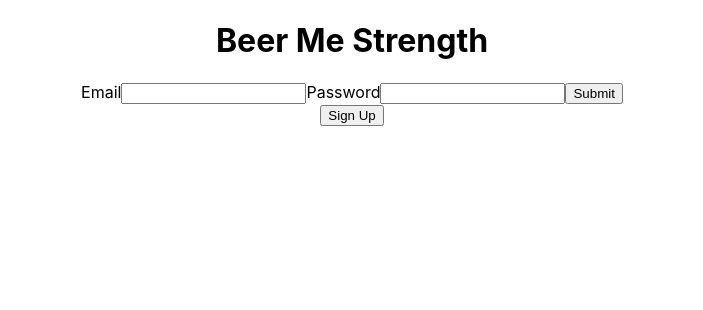
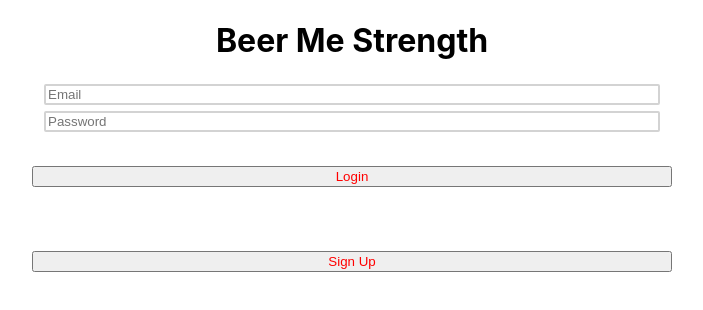
Before and after one commit to wjacobs71086/BeerMeStrength, a React (Create React App) app: page / in a window 1280 px wide. Shown: the top 310 px of the page, without its empty margins (288-991 px from the left). Built offline with nearby package versions, Linux system fonts and the light colour scheme.

Commit message:
adding some styles and CSS

```diff
--- a/src/App.css
+++ b/src/App.css
@@ -1,42 +1,13 @@
+:root {
+  --main-color:black;
+}
+
 .App {
   text-align: center;
+  width: 100vw;
+  height: 100vh;
+  display: flexbox;
 }
-
-.App-logo {
-  height: 40vmin;
-  pointer-events: none;
+.title {
+  color: var(--main-color);
 }
-
-@media (prefers-reduced-motion: no-preference) {
-  .App-logo {
-    animation: App-logo-spin infinite 20s linear;
-  }
-}
-
-.App-header {
-  background-color: #282c34;
-  min-height: 100vh;
-  display: flex;
-  flex-direction: column;
-  align-items: center;
-  justify-content: center;
-  font-size: calc(10px + 2vmin);
-  color: white;
-}
-
-.App-link {
-  color: #61dafb;
-}
-
-@keyframes App-logo-spin {
-  from {
-    transform: rotate(0deg);
-  }
-  to {
-    transform: rotate(360deg);
-  }
-}
-
-#shit:hover {
-  size: '4'
-}
--- a/src/App.js
+++ b/src/App.js
@@ -10,7 +10,7 @@ function App() {
 
   return (
     <div className="App">
-      <h1>Beer Me Strength</h1>
+      <h1 className='title'>Beer Me Strength</h1>
         <Route
           exact
           path={'/new'}
--- a/src/Routes/Beerpage.js
+++ b/src/Routes/Beerpage.js
@@ -2,36 +2,36 @@ import React from 'react'
 import beerList from '../demo_beer_data';
 
 
+export const BeerPage = (props) => {
 
-export const BeerPage = (props) => {
-let selectedBeer = beerList.filter(beer => beer.id == props.match.params.id)[0]
+let selectedBeer = beerList.beerList.filter(beer => beer.id == props.match.params.id)
 
 const handleDelete = (id) => {
-    beerList.filter(beer => beer.id != id)
+    //beerList.beerList.filter(beer => beer.id != id)
 
     // Loop through the array, check if it's the same then
-    for (let i = 0; i < beerList.length; i++){
-        if (beerList[i].id == id) {
-            beerList.splice(i,1)
+    for (let i = 0; i < beerList.beerList.length; i++){
+        if (beerList.beerList[i].id == id) {
+            beerList.beerList.splice(i,1)
         }
     }
 }
 
 
-
+console.log('selected Beer', selectedBeer)
 
     return (
         <div>
-            <h1>{selectedBeer.name}</h1>
+            <h1>{selectedBeer[0].name}</h1>
                 <h3>Notes:</h3>
-                <p>By: {selectedBeer.by}</p>
-                <p>Type: {selectedBeer.type}</p>
-                <p>ABV: {selectedBeer.abv}</p>
-                <p>Price: {selectedBeer.price}</p>
-                <p>Rating: {selectedBeer.rating}</p>
+                <p>By: {selectedBeer[0].by}</p>
+                <p>Type: {selectedBeer[0].type}</p>
+                <p>ABV: {selectedBeer[0].abv}</p>
+                <p>Price: {selectedBeer[0].price}</p>
+                <p>Rating: {selectedBeer[0].rating}</p>
             <button onClick={() => props.history.push('/home')}>Back</button>
             <button onClick={() => {
-                handleDelete(selectedBeer.id)
+                handleDelete(selectedBeer[0].id)
                 props.history.push('/home')
                 }}>Delete</button>
             <button onClick={() => console.log('Edit')}>Edit</button>
--- a/src/Routes/LandingPage.js
+++ b/src/Routes/LandingPage.js
@@ -9,13 +9,13 @@ export const LandingPage = (props) => {
     }
 
     return (
-        <div>
+        <div className='landing'>
                 <LoginForm
                     props={props}
                     signUp={signUp}
                     handleCancel={handleCancel}/>
 
-            {(!signUp) ? <button onClick={()=>setSignUp(true)}>Sign Up</button> : null}
+            {(!signUp) ? <button className='formButton signupButton' onClick={()=>setSignUp(true)}>Sign Up</button> : null}
         </div>
     )
 }
--- a/src/components/FilteredSearch.js
+++ b/src/components/FilteredSearch.js
@@ -21,7 +21,8 @@ const handleTextFilter = (filter) => {
    }
 
    if (filter.term === ''){
-       filteredList = filteredList.filter(beer => beer.fav)
+    // console.log('the filtered list',filteredList)
+    filteredList = filteredList.beerList.filter(beer => beer.fav)
    }
 
    if (filter.price != '' && filter.price){
--- /dev/null
+++ b/src/components/LoginForm.css
@@ -0,0 +1,33 @@
+.form {
+    color:blue;
+    align-self: center;
+    justify-self: center;
+    display: flex;
+    flex-direction: column;
+    align-items: center;
+    position: relative;
+    width: 50%;
+}
+.formButton {
+    color: red;
+    margin-top: 5%;
+
+    width: 100%;
+}
+
+.formInputText {
+    margin: 0.4%;
+    border: 2px solid lightgray;
+    border-radius: .15em;
+    width: 95%;
+}
+.landing {
+    display: flex;
+    align-items: center;
+    flex-direction: column;
+    justify-content: center;
+    align-self: center;
+}
+.signupButton {
+    width: 50%;
+}
--- a/src/components/LoginForm.js
+++ b/src/components/LoginForm.js
@@ -1,6 +1,6 @@
-import React, {useState, useEffect} from 'react';
-import { Link, Redirect } from 'react-router-dom';
-import clientServices from '../demo_beer_data';
+import './LoginForm.css'
+import React, {useState} from 'react';
+import {demoUsers} from '../demo_beer_data';
 
 
 export const LoginForm = (props) => {
@@ -45,8 +45,7 @@ export const LoginForm = (props) => {
             }
         } else {
             // path for login.
-            console.log('demo users', clientServices.demoUsers)
-            if (clientServices.demoUsers.filter(user => user.email == email.value).length == 1) {
+            if (demoUsers.filter(user => user.email == email.value).length == 1) {
                 // I've gotta fix this
                 props.props.history.push('/home')
             } else {
@@ -58,52 +57,50 @@ export const LoginForm = (props) => {
     const handleFormRender = () => {
         if (props.signUp) {
             return (
-                <div>
+                <>
                     {(!passMatch) ? <h2>Passwords must match</h2> : null}
                     {(!validEmail) ? <h2>Please use a valid Email</h2> : null}
-                    <form onSubmit={handleLogin}>
-                        <label>Name</label>
-                            <input type='text' name='name' required/>
-                        <label>Age</label>
-                            <input type='text' name='age' required/>
-                        <label>Email</label>
-                            <input type='email' name='email' required/>
-                        <label>Password</label>
-                            <input type='password' name='password' required/>
-                        <label>Re-Enter Password</label>
-                            <input type='password' name='passConfirm' required/>
-                        <button type='submit'>
+                    <form onSubmit={handleLogin} className='form'>
+                        <label className='formLabel'>Name</label>
+                            <input className='formInputText' type='text' name='name' required/>
+                        <label className='formLabel'>Age</label>
+                            <input className='formInputText' type='text' name='age' required/>
+                        <label className='formLabel'>Email</label>
+                            <input className='formInputText' type='email' name='email' required/>
+                        <label className='formLabel'>Password</label>
+                            <input className='formInputText' type='password' name='password' required/>
+                        <label className='formLabel'>Re-Enter Password</label>
+                            <input className='formInputText' type='password' name='passConfirm' required/>
+                        <button className='formButton' type='submit'>
                             {/* <Link to='/home'>Submit</Link> */}
                             Submit</button>
-                        <button onClick={() => {
+                        <button className='formButton' onClick={() => {
                             setPassMatch(true)
                             props.handleCancel()
                         }}>Cancel</button>
                     </form>
-                </div>
+                </>
             )
         } else {
             return (
-                <div>
+                <>
                     {(emailError) ? <h3>Unable to Login. Try again.</h3>: null}
-                    <form onSubmit={handleLogin}>
-                        <label>Email</label>
-                            <input type='email' name='email'/>
-                        <label>Password</label>
-                            <input type='password' name='password'/>
-                        <button>
-                            Submit
+                    <form onSubmit={handleLogin} className='form'>
+                            <input className='formInputText' type='email' name='email' placeholder='Email'/>
+                            <input className='formInputText' type='password' name='password' placeholder='Password'/>
+                        <button className='formButton'>
+                            Login
                         </button>
                     </form>
-                </div>
+                </>
             )
         }
     }
 
     return (
-        <div>
+        <>
             {handleFormRender()}
-        </div>
+        </>
     )
 }
 
--- a/src/components/MyBeers.js
+++ b/src/components/MyBeers.js
@@ -7,7 +7,7 @@ export const MyBeers = (props) => {
         <div>
             <h3>This is a list of all my beers</h3>
                 <ul>
-                {(props.beers) ? props.beers.map(beer => {
+                {(props.beers.beerList) ? props.beers.beerList.map(beer => {
                     return ( <Beer
                                 identifier={beer.id}
                                 key={beer.id}
--- a/src/demo_beer_data.js
+++ b/src/demo_beer_data.js
@@ -1,5 +1,5 @@
 
- var beerList = [
+ let beerList = [
     {id: 1, name: 'Beak Breaker', by: 'Pelican', type: 'IPA', abv: 9.0, rating: 4, price: '$$', fav: false},
     {id: 2, name: 'Pabst Blue Ribbon', by: 'Pabst', type: 'Pilsner', abv: 4.5, rating: 2, price: '$', fav: false},
     {id: 3, name: 'Pliney the Eldest', by: 'Pliney', type: 'IPA', abv: 7.5, rating: 5, price: '$$$$$', fav: true},
@@ -14,4 +14,4 @@ export const demoUsers = [
 
 
 
-export default beerList;
+export default {beerList, demoUsers};
```
Also changed, not shown: src/components/Beer.css (added), src/components/FilteredSearch.css (added), src/components/Search.css (added).
